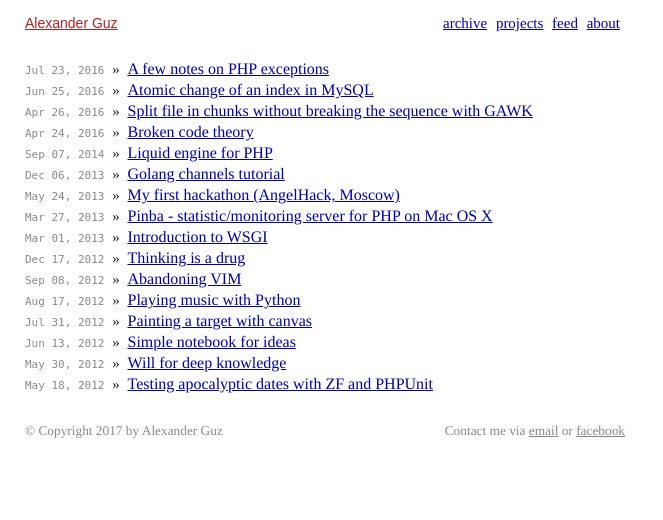
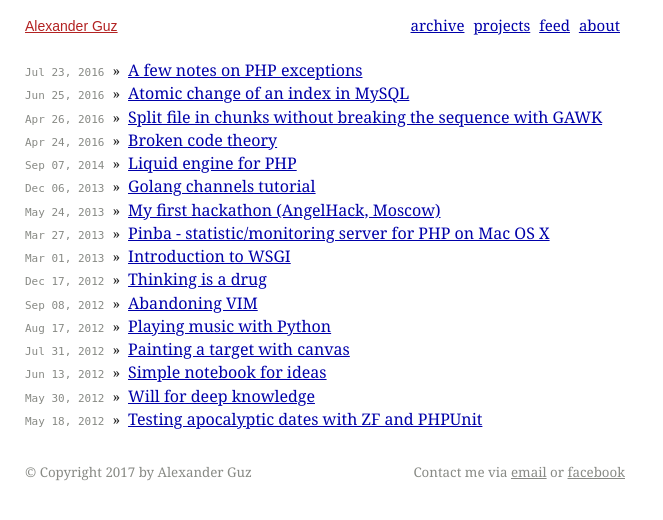
Before and after one commit to kalimatas/kalimatas.github.com, a Jekyll site: the page built from index.html, in a window 1280 px wide. Shown: the top 520 px of the page, without its empty margins (0-663 px from the left). Built offline with Jekyll 4.4.1, drawn with Linux system fonts in a browser that asks for light colours; the list of posts is cut into pages by our own code.

Commit message:
Font Georgia

```diff
--- a/static/css/style.css
+++ b/static/css/style.css
@@ -1,6 +1,6 @@
 /* general */
 * { box-sizing: border-box; -webkit-box-sizing: border-box; -moz-box-sizing: border-box; }
-body { font-family: Times, serif; font-size: 15px; margin: 0; padding: 0; color: #252525; }
+body { font-family: Georgia, "Times New Roman", serif; font-size: 15px; line-height: 1.35em; margin: 0; padding: 0; color: #252525; }
 
 /* links */
 a { color: #00a; }
@@ -27,7 +27,6 @@ nav.menu ul { list-style: none outside none; padding: 0; margin: 0; }
 nav.menu ul li { display: inline; margin-right: 5px; }
 
 /* index list */
-.entry { margin: 3px 0; }
 .entry > a { font-size: 12pt; }
 .entry > span { display: inline-block; margin: 0 4px; }
 .entry time, .not_found_list time { font-weight: 300; color: #888a85; font-size: 11px; font-family: 'DejaVu Sans Mono', 'Bitstream Vera Sans Mono', 'Lucida Console', monospace; }
@@ -66,7 +65,7 @@ figure {
     margin: 0;
 }
 
-.highlight pre { margin: 0; line-height: 1em; }
+.highlight pre { margin: 0; line-height: 1.1em; }
 .highlight code {
     font-family: 'DejaVu Sans Mono', 'Bitstream Vera Sans Mono', 'Lucida Console', monospace;
     font-size: 12px;
```
